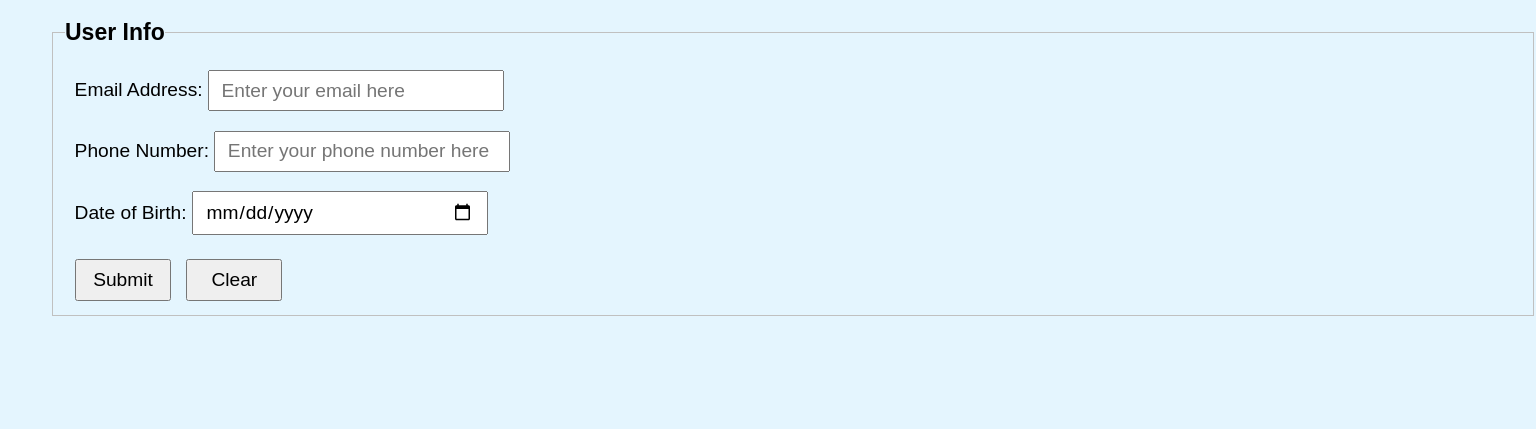
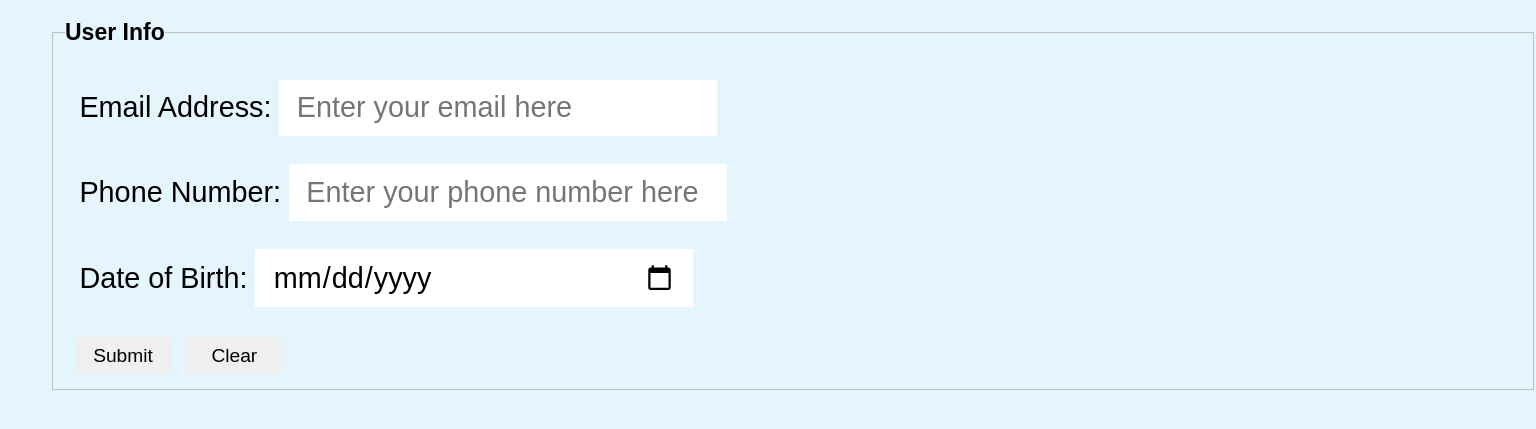
Before and after one commit to hello-audi/lab2, a plain HTML site: page index.html in a window 1536 px wide. Shown: the part 69-498 px from the top of the page. Drawn offline with Linux system fonts and the light colour scheme.

Commit message:
update codes in media query

```diff
--- a/css/style.css
+++ b/css/style.css
@@ -22,8 +22,8 @@ h1
 
 legend
 {
-    font-weight: bold;
-   font-size: 23px;
+  font-weight: bold;
+  font-size: 23px;
 }
 
 label
@@ -41,7 +41,7 @@ input
   padding: 0.4em 0.6em;
 }
 
- input[type="submit"],
+  input[type="submit"],
   input[type="reset"] {
     width: 5em;
     margin-top: 15px;
@@ -55,12 +55,13 @@ input
 
 label
 {
-
+  font-size: 1.5em;
 }
 
 input
 {
   display: inline-block;
+  border: 1px;
 }
 
 }
```
Also changed, not shown: 1 other file.
